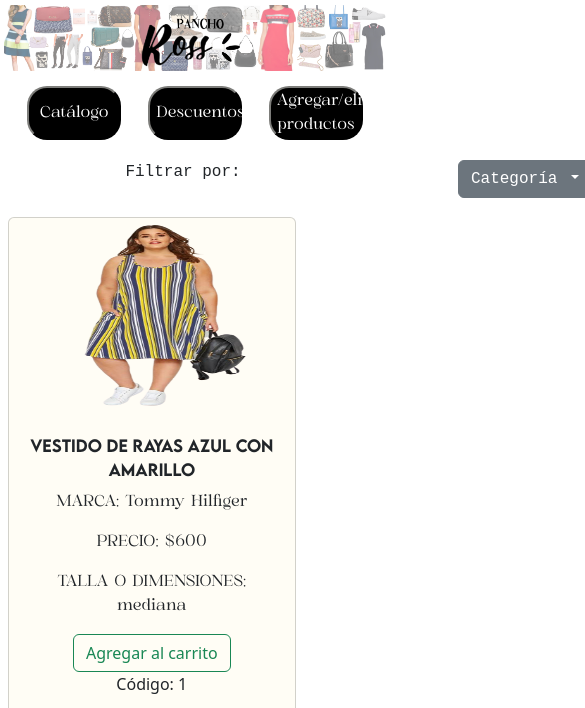
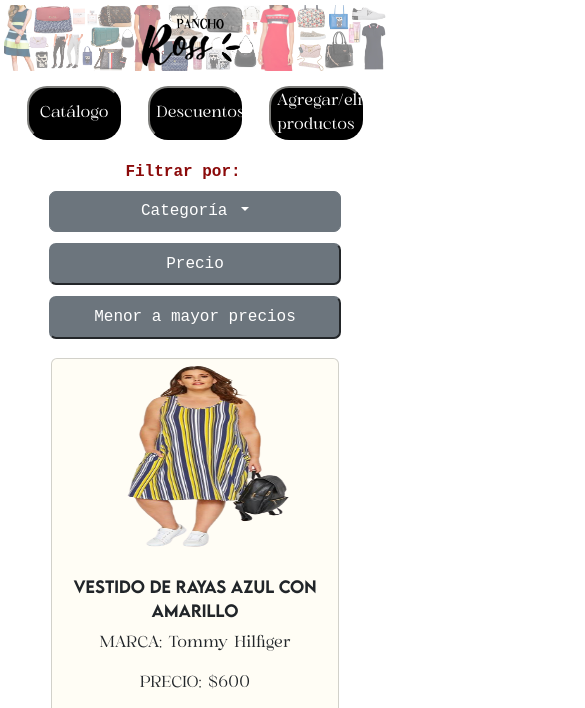
Before and after one commit to Itzelrivas/ProyectoFinalCano, a website: page index.html in a window 390 px wide. Both pictures are taken after a click on the button "Catálogo". Shown: the part 76-784 px from the top of the page, 585 px wide, since content can reach past the window. Drawn offline with nearby package versions, Linux system fonts and the light colour scheme; some packages are replaced by stand-ins of ours; a script that the page names is missing.

Commit message:
Las cards y los botones de filtro no estaban bien en vista mobile, y lo arreglé

```diff
--- a/index.html
+++ b/index.html
@@ -74,7 +74,7 @@
     <div class="catalogoSeccion">
 
         <!--Filtro de productos-->
-        <div id="filtroProductos" class="row filPro">
+        <div id="filtroProductos" class="filPro">
 
         </div>
 
--- a/js/filtro.js
+++ b/js/filtro.js
@@ -3,10 +3,11 @@
     let filtroProductosDiv = document.createElement("div")
     filtroProductosDiv.className = "filtroProductosDiv"
     //Estructura de la parte del filtro
-    filtroProductosDiv.innerHTML = `<div class="container">
-      <h7 id="filtroDiv__texto" class="col-12 col-xl-3"> Filtrar por: </h7>
+    filtroProductosDiv.innerHTML = `<div class="container-fluid">
+      <h7 id="filtroDiv__texto" class="row col-12 col-xl-12 tituloFiltros">Filtrar por:</h7>
 
-      <div class="col-12 col-xl-3">
+      <div class="contenedorFiltros">
+        <div class="col-12 col-xl-3 classBtnFiltro">
           <button class="btn btn-secondary dropdown-toggle btnFiltroCategoria" type="button" data-bs-toggle="dropdown" aria-expanded="false">
             Categoría
           </button>
@@ -20,13 +21,15 @@
           </ul>
         </div>
 
-      <div class="col-12 col-xl-3">
+        <div class="col-12 col-xl-3 classBtnFiltro">
           <button id="categoriaPrecio" class="filtroDiv__Precios">Precio</button>
         </div>
 
-      <div class="col-12 col-xl-3">
+        <div class="col-12 col-xl-3 classBtnFiltro">
           <button id="categoriaOrdenPrecios" class="filtroDiv__Precios">Menor a mayor precios</button>
         </div>
+      </div>
+
     </div>`
     filtroCatalogo.appendChild(filtroProductosDiv)
 
--- a/scss/_catalogo.scss
+++ b/scss/_catalogo.scss
@@ -2,6 +2,7 @@
 .cardProducto{
     padding: 2%;
     display: flex;
+    justify-content: center;
     .card{
         background-color: rgb(255 253 245);
         .card-body{
@@ -38,9 +39,8 @@
 }
 
 //Estilos de la parte de los botones de los filtros
-.filtroProductosDiv .container{
-    display: flex; text-align: center;
-    .filtroDiv__Precios{
+.contenedorFiltros{
+    button{
         background-color: #6c757d; color: white; border-radius: 7px; padding: 2%; border-color: #6c757d;
     }
 }
@@ -66,6 +66,36 @@
     }
 }
 
+//Centramos los botones de los filtros
+@media (min-width: 1024px){
+    .contenedorFiltros{
+        display: flex;
+        justify-content: center;
+    }
+
+}
+
+@media (max-width: 768px){
+    .classBtnFiltro{
+        margin-bottom: 3%;
+    }
+}
+
+//Arreglamos el tamaño de los botones
+.classBtnFiltro{
+    text-align: center;
+    button{
+        width: 80%;
+    }
+}
+//Centramos el texto de "Filtrar por:"
+.tituloFiltros{
+    justify-content: center;
+    margin-bottom: 2%;
+    font-weight: bold;
+    color: rgb(139, 10, 10);
+}
+
 
 //Mensaje que aparece cuando no hay productos dentro de una categoría o presupuesto
 .noProductosStock{
```
Also changed, not shown: css/style.css, 1 other file. Lines whose indentation alone changed are shown as unchanged.
